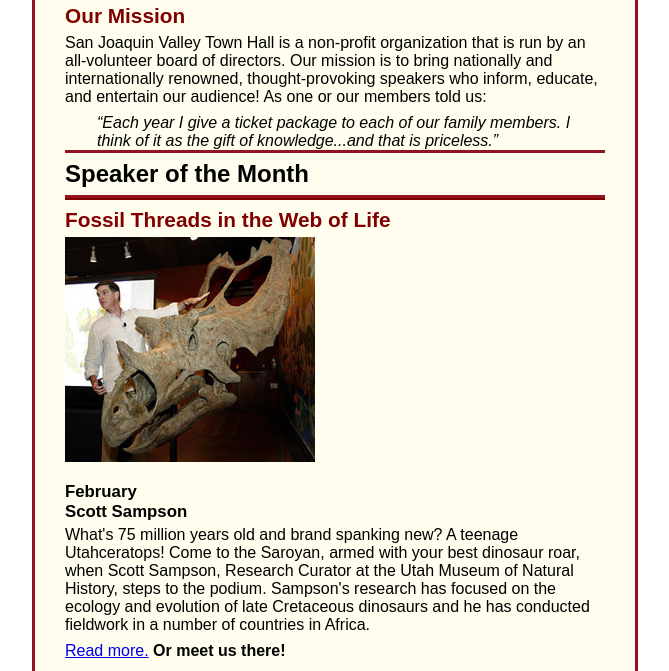
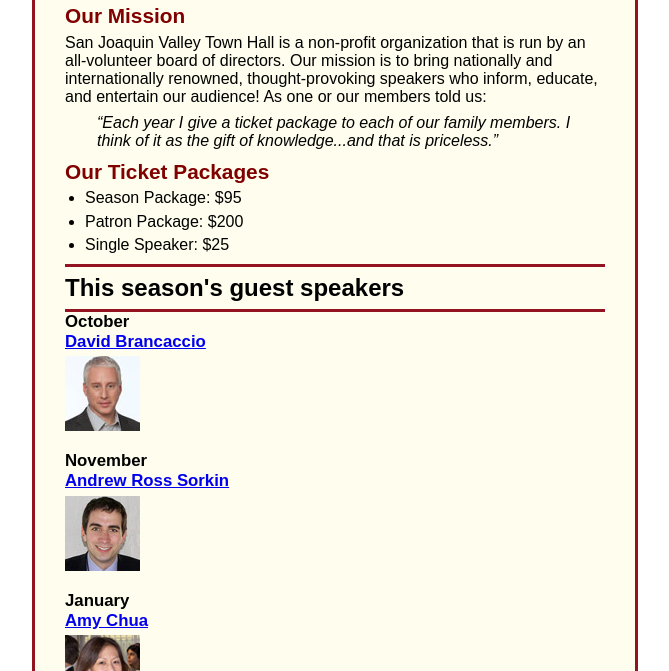
Before and after one commit to arielis-c19/A07, a plain HTML site: page index.html in a window 1280 px wide. Shown: the part 129-800 px from the top of the page, without its empty margins (305-974 px from the left). Drawn offline with Linux system fonts and the light colour scheme.

Commit message:
Update and rename c6_index.html to index.html

```diff
--- a/c6_index.html
+++ b/index.html
@@ -23,19 +23,6 @@
 				and entertain our audience! As one or our members told us:</p>
 			<blockquote>&ldquo;Each year I give a ticket package to each of our family members.
 				I think of it as the gift of knowledge...and that is priceless.&rdquo;</blockquote>
-			<h1>Speaker of the Month</h1>
-			<article>
-				<h2>Fossil Threads in the Web of Life</h2>
-				<img src="images/sampson_dinosaur.jpg" alt="Scott Sampson with dinosaur">
-				<h3>February<br>
-				Scott Sampson</h3>
-				<p>What's 75 million years old and brand spanking new? A teenage Utahceratops!
-				Come to the Saroyan, armed with your best dinosaur roar, when Scott Sampson, Research
-				Curator at the Utah Museum of Natural History, steps to the podium. Sampson's research
-				has focused on the ecology and evolution of late Cretaceous dinosaurs and he has conducted
-				fieldwork in a number of countries in Africa.</p>
-				<p><a href="speakers/c6_sampson.html">Read more.</a>&nbsp;<b>Or meet us there!</b></p>
-			</article>
 
 			<h2>Our Ticket Packages</h2>
 			<ul>
```
